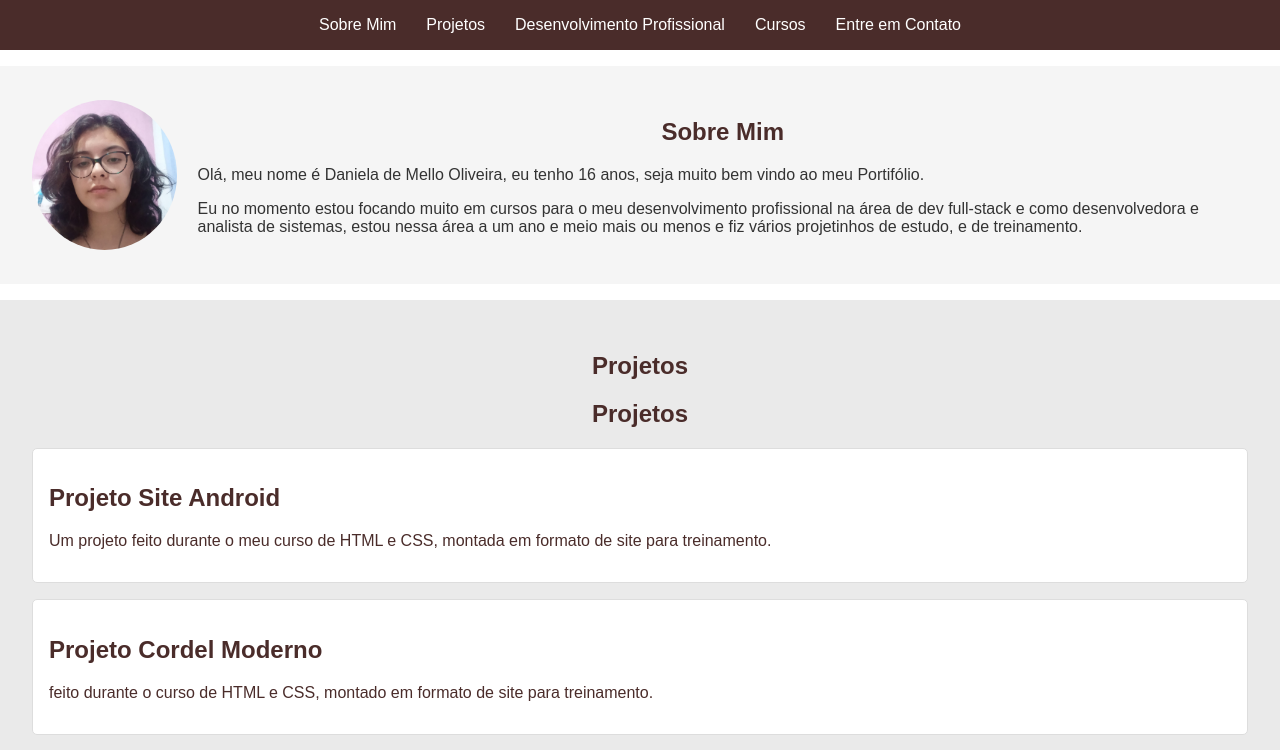
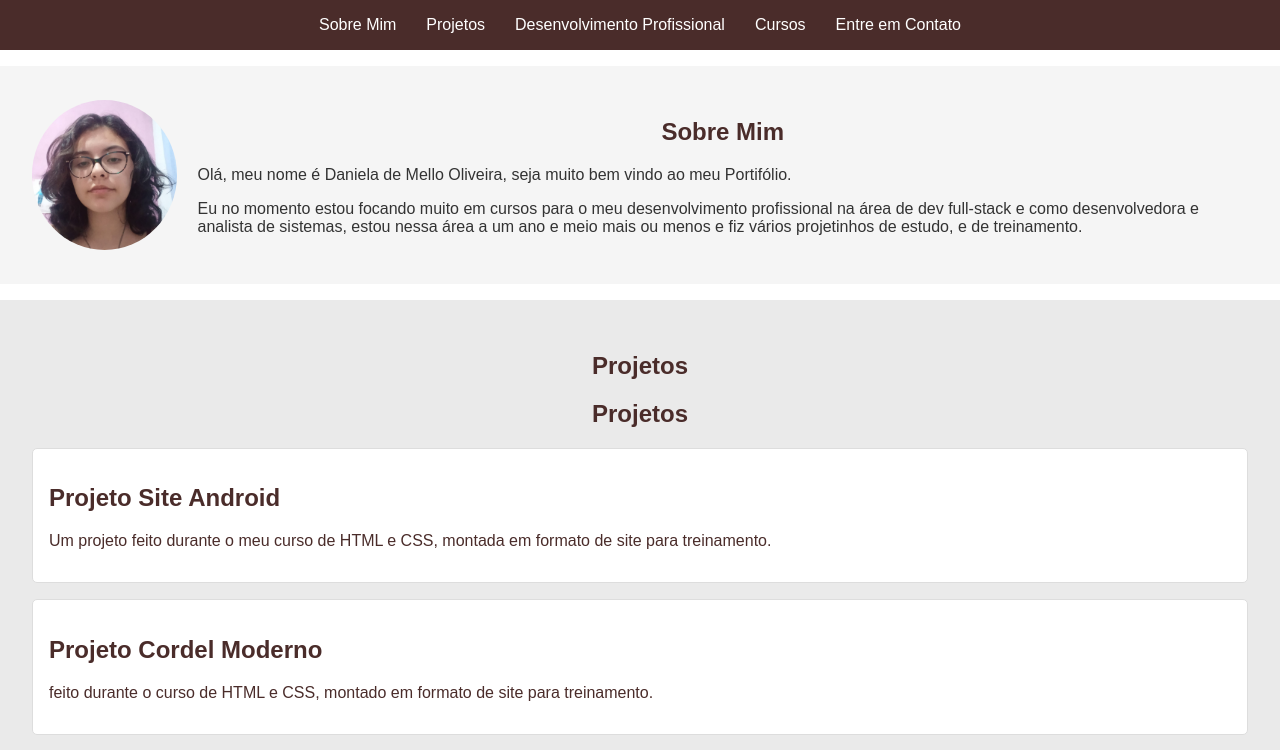
Before and after one commit to futura-programadora/meu-portif-lio, a plain HTML site: page index.html in a window 1280 px wide. Shown: the top 750 px of the page. Drawn offline with Linux system fonts and the light colour scheme.

Commit message:
Update index.html
Sobre mim

```diff
--- a/index.html
+++ b/index.html
@@ -28,7 +28,7 @@
         <img src="./imagens/minha foto.jpeg" alt="Minha Foto" class="foto">
         <div class="descricao">
             <h1>Sobre Mim</h1>
-            <p>Olá, meu nome é Daniela de Mello Oliveira, eu tenho 16 anos, seja muito bem vindo ao meu Portifólio.</p>
+            <p>Olá, meu nome é Daniela de Mello Oliveira, seja muito bem vindo ao meu Portifólio.</p>
             <p>Eu no momento estou focando muito em cursos para o meu desenvolvimento profissional na área de dev full-stack e como desenvolvedora e analista de sistemas, estou nessa área a um ano e meio mais ou menos e fiz vários projetinhos de estudo, e de treinamento.</p>
         </div>
     </section>
```
